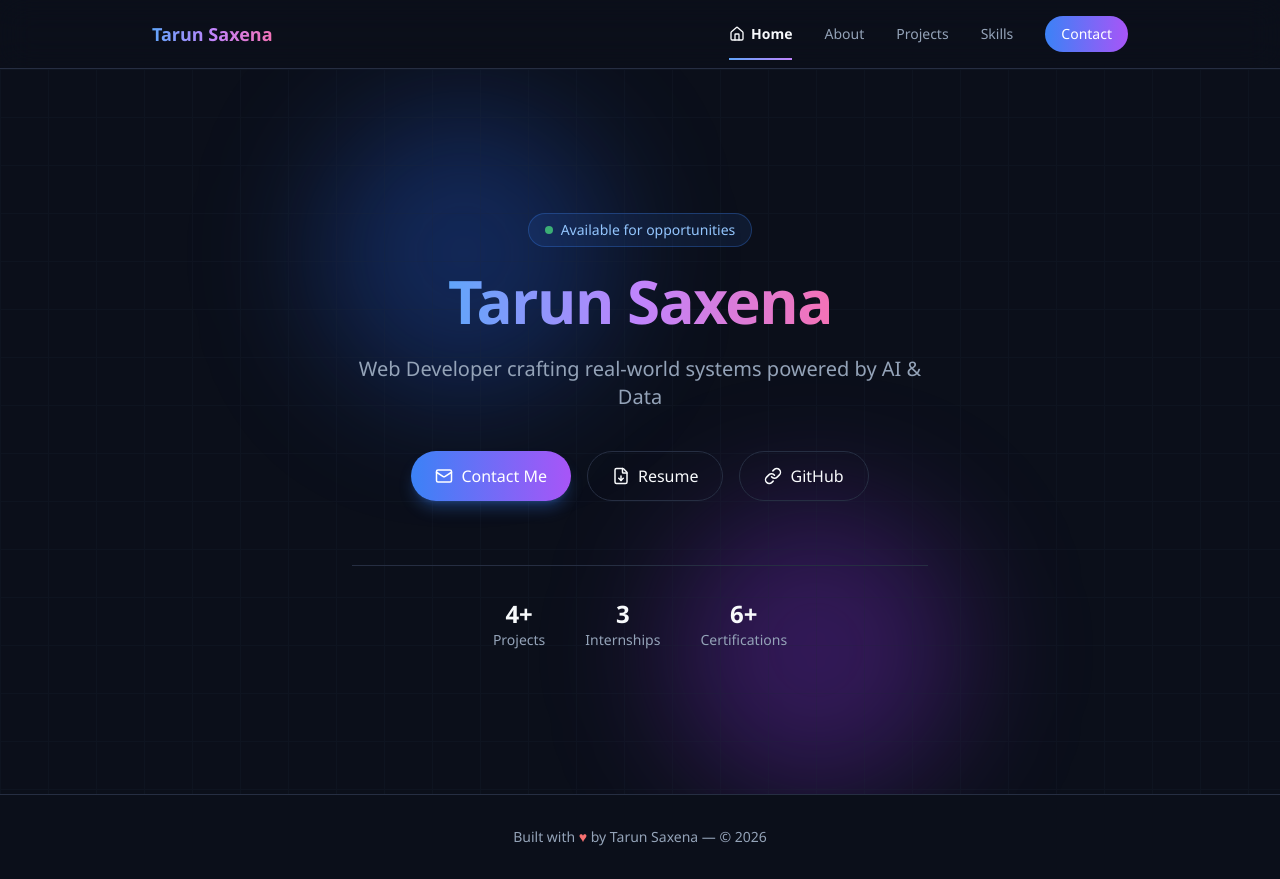
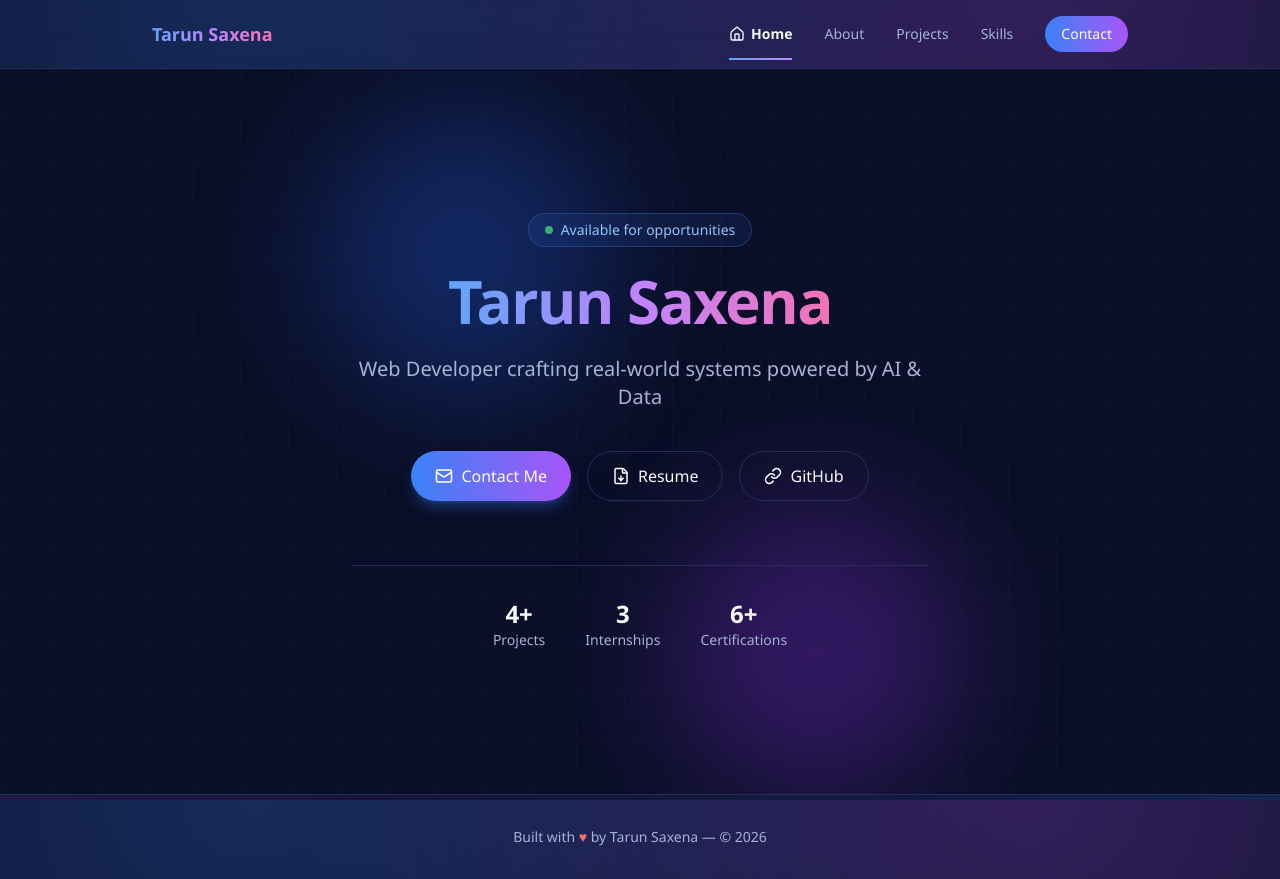
Before and after one commit to tarunsaxena2/tarun-portfolio, a Next.js app: page / in a window 1280 px wide. Built offline with nearby package versions, Linux system fonts and the light colour scheme.

Commit message:
feat: add unique mesh gradient background

```diff
--- a/app/globals.css
+++ b/app/globals.css
@@ -3,18 +3,31 @@
 @tailwind utilities;
 
 :root {
-  --background: #0B0F1A;
-  --card-bg: #131826;
+  --background: #0A0E27;
+  --card-bg: #131A3A;
   --foreground: #F8FAFC;
-  --text-body: #94A3B8;
+  --text-body: #A5B4D4;
   --accent-primary: #3B82F6;
   --accent-secondary: #A855F7;
-  --border-color: #262E42;
+  --border-color: #232E5C;
   --success: #22C55E;
 }
 
 body {
-  background: var(--background);
+  background-color: var(--background);
+  background-image:
+    radial-gradient(at 20% 0%, rgba(59, 130, 246, 0.25) 0px, transparent 50%),
+    radial-gradient(at 80% 0%, rgba(168, 85, 247, 0.25) 0px, transparent 50%),
+    radial-gradient(at 0% 50%, rgba(236, 72, 153, 0.15) 0px, transparent 50%),
+    radial-gradient(at 100% 100%, rgba(59, 130, 246, 0.2) 0px, transparent 50%),
+    radial-gradient(at 0% 100%, rgba(168, 85, 247, 0.15) 0px, transparent 50%);
+  background-attachment: fixed;
   color: var(--foreground);
   font-family: 'Segoe UI', Arial, Helvetica, sans-serif;
+  min-height: 100vh;
 }
+
+::selection {
+  background: var(--accent-primary);
+  color: white;
+}
```
